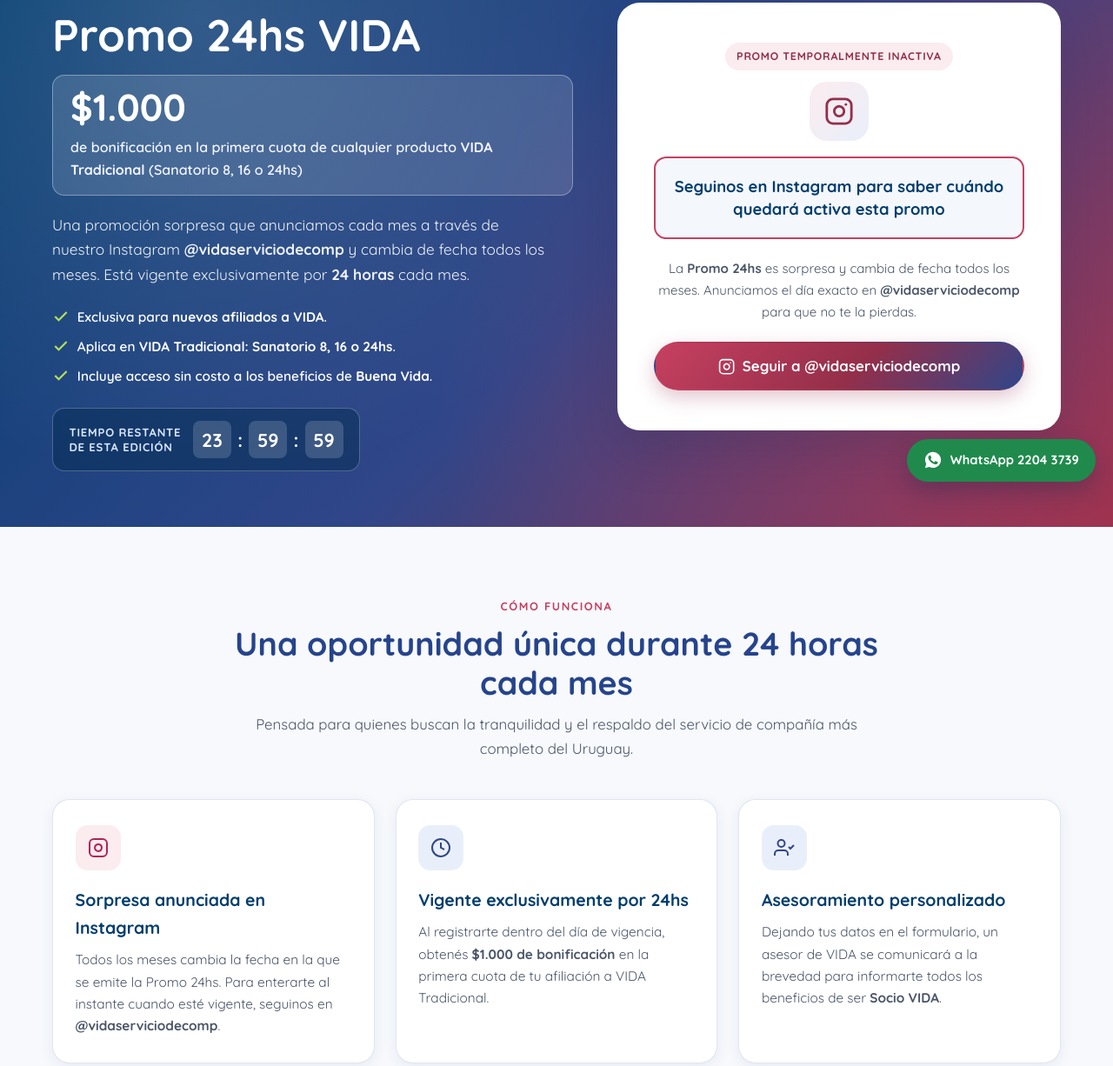
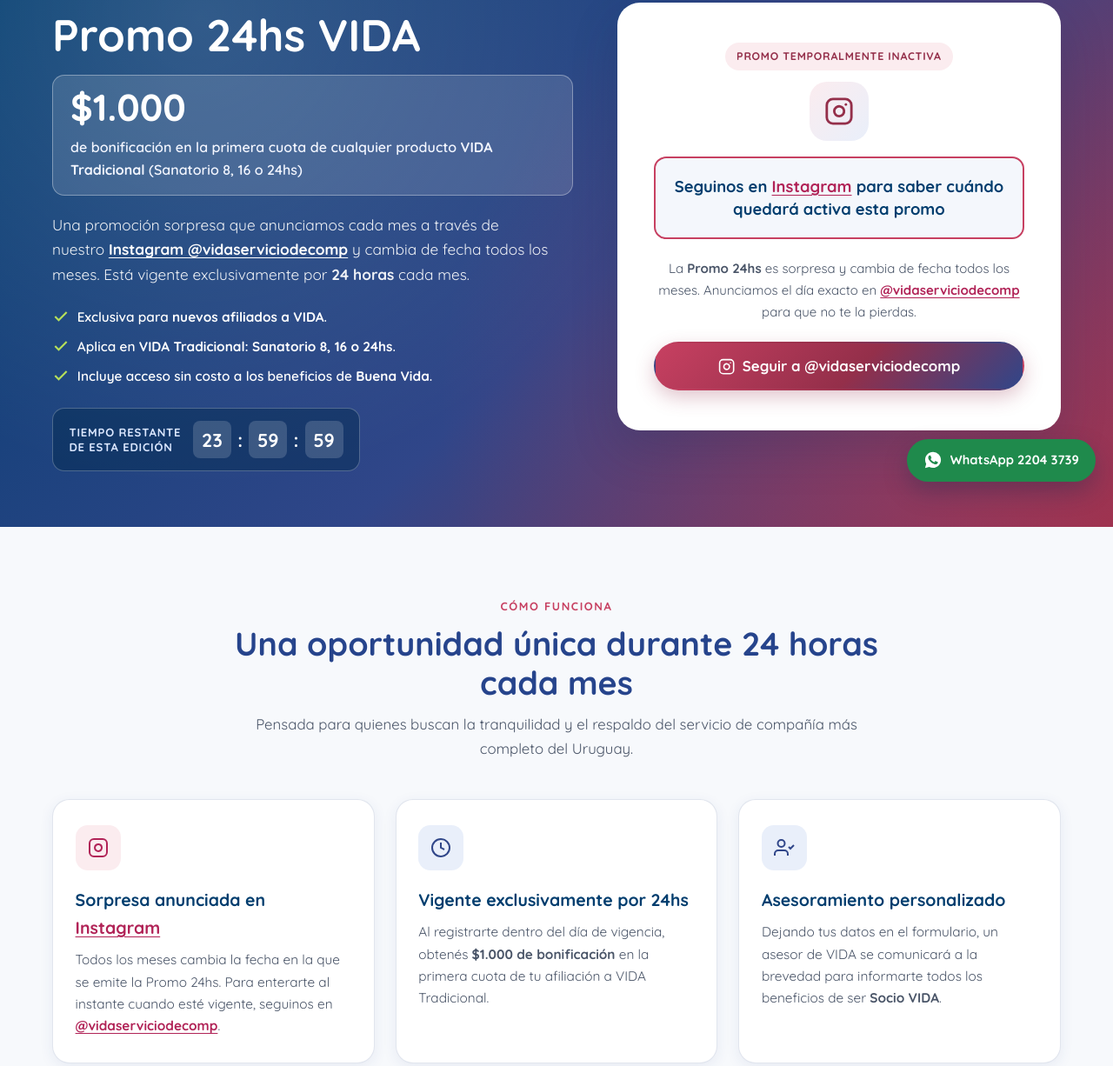
Before and after one commit to josemage16/Promo_24hs, a plain HTML site: page index.html in a window 1280 px wide. Shown: the part 226-1452 px from the top of the page at 87% size. Drawn offline with Linux system fonts and the light colour scheme; no server answers.

Commit message:
Hacer clickeables todas las menciones a Instagram hacia @vidaserviciodecomp

```diff
--- a/css/styles.css
+++ b/css/styles.css
@@ -634,11 +634,18 @@ input {
 }
 
 .inactive-message-box {
+  display: block;
   background-color: var(--vida-blue-50);
   border: 2px solid var(--vida-berry-500);
   border-radius: var(--radius-md);
   padding: 1.25rem 1.2rem;
   margin: 1rem 0 1.35rem;
+  transition: background-color 0.18s ease, transform 0.18s ease;
+}
+
+.inactive-message-box:hover {
+  background-color: var(--vida-berry-100);
+  transform: translateY(-1px);
 }
 
 .inactive-message-box p {
@@ -647,6 +654,29 @@ input {
   font-weight: 700;
   color: var(--vida-blue-900);
   line-height: 1.4;
+}
+
+.ig-inline-link {
+  color: var(--vida-berry-600);
+  font-weight: 700;
+  text-decoration: underline;
+  text-underline-offset: 3px;
+  transition: color 0.18s ease, opacity 0.18s ease;
+}
+
+.ig-inline-link:hover {
+  color: var(--vida-blue-800);
+}
+
+.ig-inline-link--light {
+  color: #ffffff;
+  font-weight: 700;
+  text-decoration: underline;
+  text-underline-offset: 3px;
+}
+
+.ig-inline-link--light:hover {
+  color: #ffe3eb;
 }
 
 .inactive-subcopy {
--- a/index.html
+++ b/index.html
@@ -110,8 +110,14 @@
             </div>
 
             <p class="hero-lead">
-              Una promoción sorpresa que anunciamos cada mes a través de nuestro Instagram
-              <strong>@vidaserviciodecomp</strong> y cambia de fecha todos los meses.
+              Una promoción sorpresa que anunciamos cada mes a través de nuestro
+              <a
+                href="https://www.instagram.com/vidaserviciodecomp/"
+                target="_blank"
+                rel="noopener noreferrer"
+                class="ig-inline-link ig-inline-link--light"
+              >Instagram @vidaserviciodecomp</a>
+              y cambia de fecha todos los meses.
               Está vigente exclusivamente por <strong>24 horas</strong> cada mes.
             </p>
 
@@ -241,22 +247,39 @@
                 Promo temporalmente inactiva
               </span>
 
-              <div class="inactive-icon" aria-hidden="true">
-                <svg width="34" height="34" viewBox="0 0 24 24" fill="none" stroke="currentColor" stroke-width="2" stroke-linecap="round" stroke-linejoin="round">
+              <a
+                href="https://www.instagram.com/vidaserviciodecomp/"
+                target="_blank"
+                rel="noopener noreferrer"
+                class="inactive-icon"
+                aria-label="Ir al Instagram de VIDA @vidaserviciodecomp"
+              >
+                <svg width="34" height="34" viewBox="0 0 24 24" fill="none" stroke="currentColor" stroke-width="2" stroke-linecap="round" stroke-linejoin="round" aria-hidden="true">
                   <rect x="2" y="2" width="20" height="20" rx="5" ry="5" />
                   <path d="M16 11.37A4 4 0 1 1 12.63 8 4 4 0 0 1 16 11.37z" />
                   <line x1="17.5" y1="6.5" x2="17.51" y2="6.5" />
                 </svg>
-              </div>
+              </a>
 
-              <div class="inactive-message-box">
-                <p>Seguinos en Instagram para saber cuándo quedará activa esta promo</p>
-              </div>
+              <a
+                href="https://www.instagram.com/vidaserviciodecomp/"
+                target="_blank"
+                rel="noopener noreferrer"
+                class="inactive-message-box"
+              >
+                <p>Seguinos en <span class="ig-inline-link">Instagram</span> para saber cuándo quedará activa esta promo</p>
+              </a>
 
               <p class="inactive-subcopy">
                 La <strong>Promo 24hs</strong> es sorpresa y cambia de fecha todos los meses.
-                Anunciamos el día exacto en <strong>@vidaserviciodecomp</strong> para que no te la
-                pierdas.
+                Anunciamos el día exacto en
+                <a
+                  href="https://www.instagram.com/vidaserviciodecomp/"
+                  target="_blank"
+                  rel="noopener noreferrer"
+                  class="ig-inline-link"
+                >@vidaserviciodecomp</a>
+                para que no te la pierdas.
               </p>
 
               <a
@@ -293,18 +316,37 @@
 
           <div class="cards-grid">
             <article class="info-card">
-              <div class="info-card-icon info-card-icon--berry" aria-hidden="true">
-                <svg width="24" height="24" viewBox="0 0 24 24" fill="none" stroke="currentColor" stroke-width="2">
+              <a
+                href="https://www.instagram.com/vidaserviciodecomp/"
+                target="_blank"
+                rel="noopener noreferrer"
+                class="info-card-icon info-card-icon--berry"
+                aria-label="Ir al Instagram de VIDA @vidaserviciodecomp"
+              >
+                <svg width="24" height="24" viewBox="0 0 24 24" fill="none" stroke="currentColor" stroke-width="2" aria-hidden="true">
                   <rect x="2" y="2" width="20" height="20" rx="5" ry="5" />
                   <path d="M16 11.37A4 4 0 1 1 12.63 8 4 4 0 0 1 16 11.37z" />
                   <line x1="17.5" y1="6.5" x2="17.51" y2="6.5" />
                 </svg>
-              </div>
-              <h3>Sorpresa anunciada en Instagram</h3>
+              </a>
+              <h3>
+                Sorpresa anunciada en
+                <a
+                  href="https://www.instagram.com/vidaserviciodecomp/"
+                  target="_blank"
+                  rel="noopener noreferrer"
+                  class="ig-inline-link"
+                >Instagram</a>
+              </h3>
               <p>
                 Todos los meses cambia la fecha en la que se emite la Promo 24hs. Para enterarte
                 al instante cuando esté vigente, seguinos en
-                <strong>@vidaserviciodecomp</strong>.
+                <a
+                  href="https://www.instagram.com/vidaserviciodecomp/"
+                  target="_blank"
+                  rel="noopener noreferrer"
+                  class="ig-inline-link"
+                >@vidaserviciodecomp</a>.
               </p>
             </article>
 
@@ -532,7 +574,13 @@
           <p class="footer-legal">
             <strong>Promo 24hs:</strong> Beneficio de $1.000 de bonificación en la primera cuota
             de cualquier producto VIDA Tradicional (Sanatorio 8, 16 o 24hs), exclusivo para nuevos
-            afiliados registrados durante el día de vigencia anunciado en @vidaserviciodecomp.
+            afiliados registrados durante el día de vigencia anunciado en
+            <a
+              href="https://www.instagram.com/vidaserviciodecomp/"
+              target="_blank"
+              rel="noopener noreferrer"
+              class="ig-inline-link ig-inline-link--light"
+            >@vidaserviciodecomp</a>.
           </p>
         </div>
 
```
